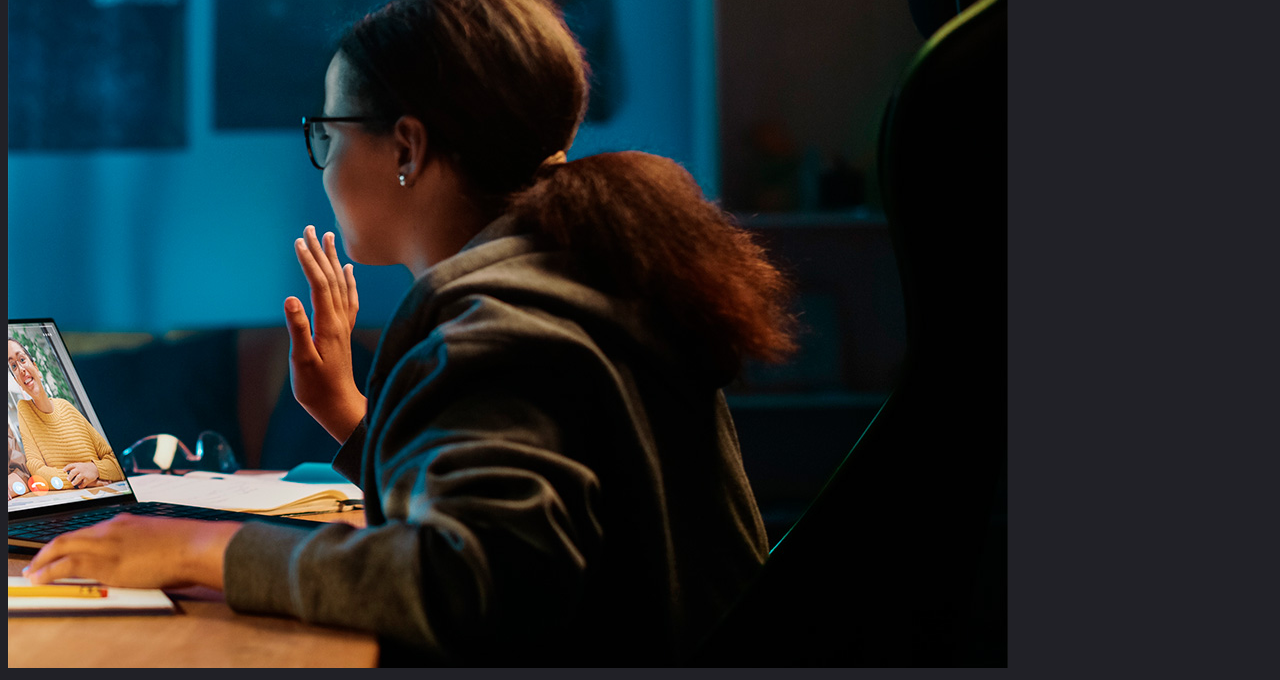
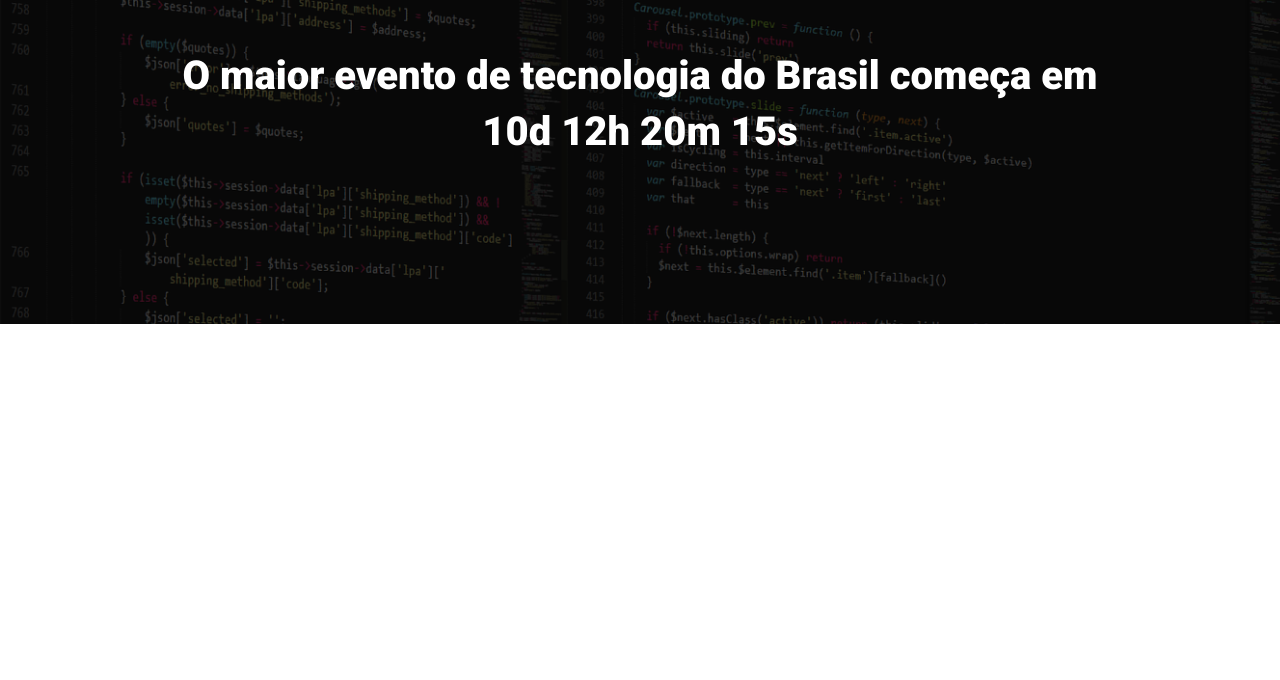
Before and after one commit to marquera/EBAC_TECH_TALKS, a website built with Parcel: page src/index.html in a window 1280 px wide. Shown: the part 160-840 px from the top of the page. After the commit the page ends 800 px from the top, so only its background shows below. Built offline with nearby package versions, Linux system fonts and the light colour scheme.

Commit message:
criando o hero

```diff
--- a/src/index.html
+++ b/src/index.html
@@ -1,14 +1,27 @@
 <!DOCTYPE html>
-<html lang="pt-br">
+<html lang="pt-BR">
 <head>
     <meta charset="UTF-8">
     <meta name="viewport" content="width=device-width, initial-scale=1.0">
-    <title>Document</title>
+    <title>EBAC Tech Talks</title>
+    <link rel="preconnect" href="https://fonts.googleapis.com">
+    <link rel="preconnect" href="https://fonts.gstatic.com" crossorigin>
+    <link href="https://fonts.googleapis.com/css2?family=Roboto:wght@400;700&display=swap" rel="stylesheet">
+    <link href="https://fonts.googleapis.com/css2?family=Roboto:wght@400;700;900&display=swap" rel="stylesheet">
+
     <link rel="stylesheet" href="styles/main.scss">
 </head>
 <body>
-    <h1>Olá Parcel</h1>
-    <img src="./images/backend.png" alt="backend">
+    <header class="hero">
+        <div class="container">
+            <img class="hero__logo" src="./images/ebac_logo.svg" alt="EBAC Logo">
+            <p class="hero__text">
+                O maior evento de tecnologia do Brasil começa em 10d 12h 20m 15s
+            </p>
+        </div>
+
+    </header>
+
     <script src="/src/scripts/main.js"></script>
 </body>
 </html>
--- /dev/null
+++ b/src/styles/_hero.scss
@@ -0,0 +1,52 @@
+.hero {
+    padding-top: 64px;
+    padding-bottom: 100px;
+    background-image: url(../images/fundo.png);
+    background-repeat: no-repeat;
+    background-size: cover;
+    position: relative;
+
+    .container {
+        position: relative;
+    }
+
+    &::before {
+        position: absolute;
+        top: 0;
+        left: 0;
+        width: 100%;
+        height: 100%;
+        background-color: #000;
+        content: '';
+        opacity: .7;
+    }
+
+    &__text {
+        margin-top: 64px;
+        margin-bottom: 64px;
+        font-size: 40px;
+        line-height: 56px;
+        font-weight: 800;
+        text-align: center;
+
+    }
+
+    &__logo {
+        margin: 0 auto;
+        height: 80px;
+        display: block;
+    }
+
+    @media (max-width: 640px) {
+        padding: 40px 0;
+        &__logo {
+            height: 40px;
+        }
+
+        &__text {
+            font-size: 22px;
+            line-height: 24px;
+            margin: 24px 0;
+        }
+    }
+}
--- a/src/styles/main.scss
+++ b/src/styles/main.scss
@@ -1,3 +1,24 @@
-body {
-    background-color: rgb(33, 33, 39);
+@use 'hero';
+
+* {
+    margin: 0;
+    padding: 0;
+    box-sizing: border-box;
+    font-family: Roboto, sans-serif;
+    color: #fff;
 }
+
+.container {
+    max-width: 960px;
+    width: 100%;
+    margin: 0 auto;
+
+    @media (max-width: 640px) {
+        max-width: 80%;
+    }
+
+    @media (max-width: 1024px) {
+        max-width: 90%;
+
+    }
+}
```
